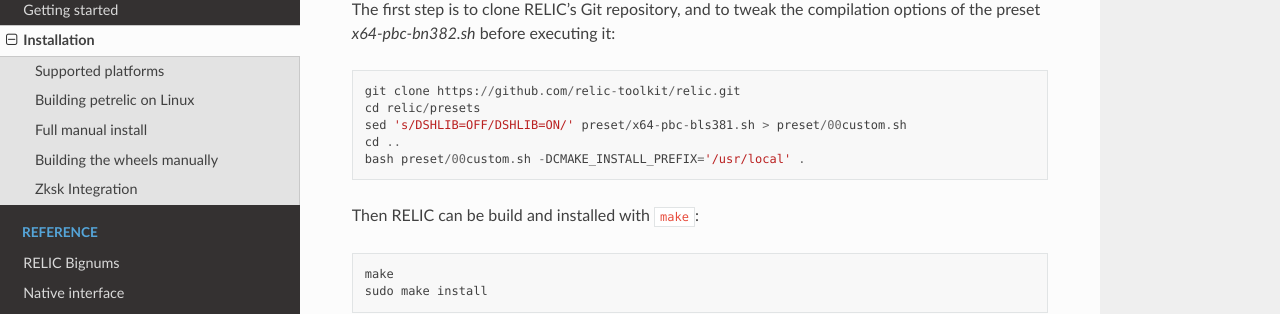
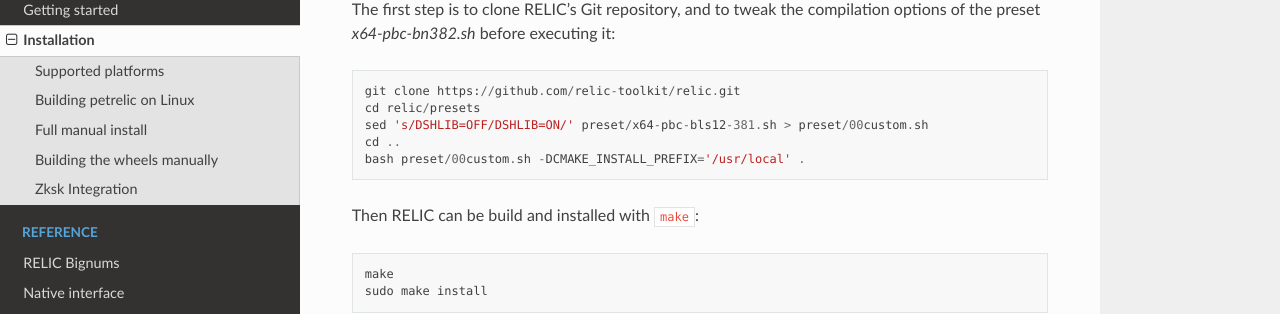
Before and after one commit to spring-epfl/petrelic, a Sphinx documentation site: the page built from docs/source/install.rst, in a window 1280 px wide and 900 px high, scrolled down 663 px. Shown: the part 142-456 px from the top of the window. Built offline with Sphinx 7.4.7 and the Read the Docs theme 2.0.0, drawn with Linux system fonts in a browser that asks for light colours.

Commit message:
Change install doc to reflect file rename in relic.

```diff
--- a/docs/source/install.rst
+++ b/docs/source/install.rst
@@ -38,7 +38,7 @@ options of the preset `x64-pbc-bn382.sh` before executing it::
 
     git clone https://github.com/relic-toolkit/relic.git
     cd relic/presets
-    sed 's/DSHLIB=OFF/DSHLIB=ON/' preset/x64-pbc-bls381.sh > preset/00custom.sh
+    sed 's/DSHLIB=OFF/DSHLIB=ON/' preset/x64-pbc-bls12-381.sh > preset/00custom.sh
     cd ..
     bash preset/00custom.sh -DCMAKE_INSTALL_PREFIX='/usr/local' .
 
```
